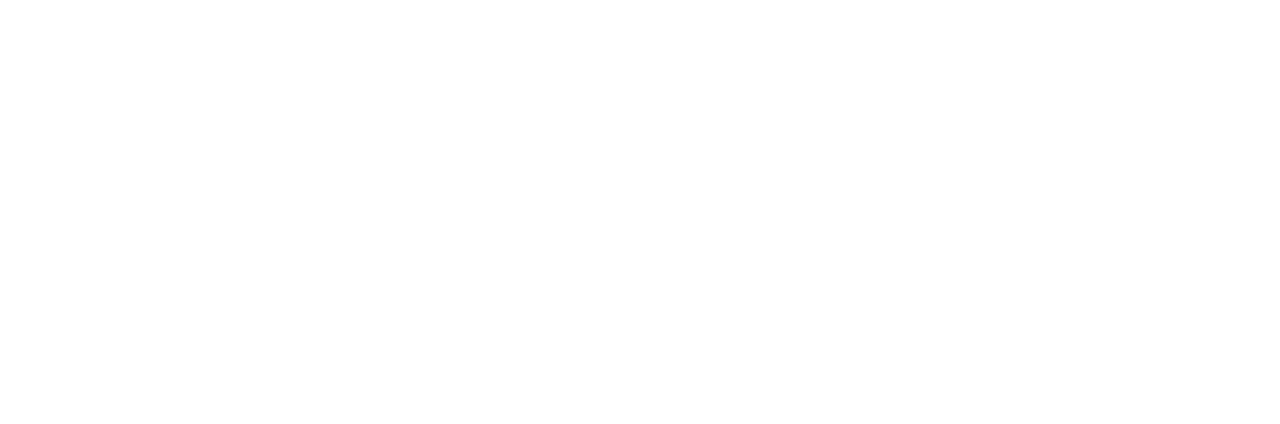
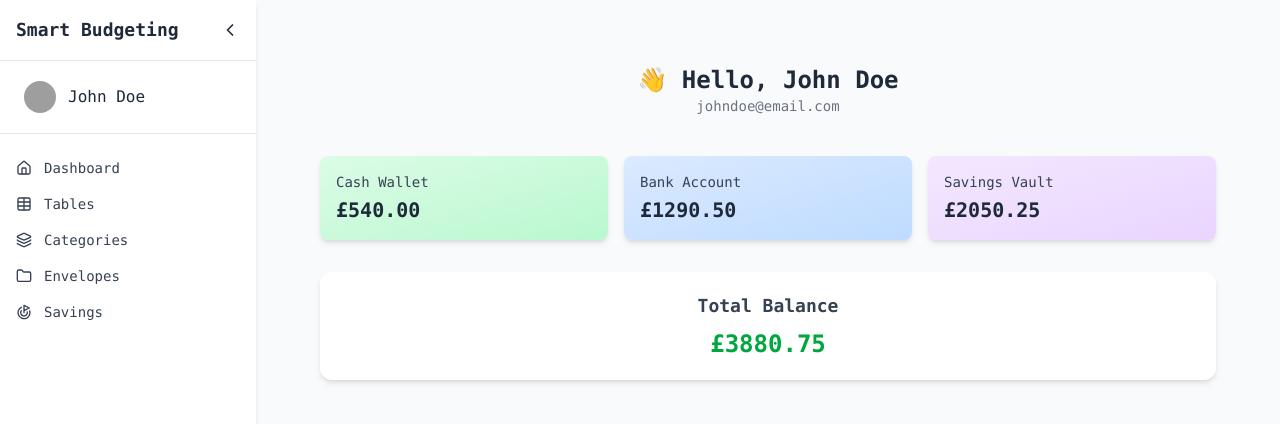
Before and after one commit to Pyaephyo33/sb-front-ui, a React (Vite) app: page /profile in a window 1280 px wide. Before the commit this address had no page. Shown: the top 424 px of the page. Built offline with nearby package versions, Linux system fonts and the light colour scheme; grey boxes are pictures that could not be loaded.

Commit message:
user profile finished

```diff
--- a/src/App.jsx
+++ b/src/App.jsx
@@ -14,6 +14,7 @@ import EditEnvelope from './pages/envelopes/EditEnvelope'
 import ListSavingsGoals from './pages/savingsGoals/ListSavingsGoals'
 import CreateSavingsGoals from './pages/savingsGoals/CreateSavingsGoals'
 
+import Profile from './pages/auth/Profile'
 
 // client
 import Home from './pages/Home'
@@ -30,6 +31,7 @@ const App = () => {
         <Route path='/tables' element={<Tables />} />
         <Route path='/categories' element={<Categories />} />
         <Route path='/auth' element={<Auth />} />
+        <Route path='/profile' element={<Profile />} />
 
 
         {/* Envelope */}
--- a/src/components/Sidebar.jsx
+++ b/src/components/Sidebar.jsx
@@ -35,6 +35,22 @@ const Sidebar = () => {
         </button>
       </div>
 
+
+      <div className="px-4 py-3 border-b border-gray-200 dark:border-gray-700">
+        <NavLink
+          to="/profile"
+          className="flex items-center gap-3 hover:bg-gray-100 dark:hover:bg-gray-700 p-2 rounded transition"
+        >
+          <img
+            src="https://ui-avatars.com/api/?name=User&background=random"
+            alt="Profile"
+            className="w-8 h-8 rounded-full"
+          />
+          {open && <span className="text-gray-800 dark:text-white font-medium">John Doe</span>}
+        </NavLink>
+      </div>
+
+
       <nav className="mt-4">
         {menuItems.map((item) => (
           <NavLink
--- /dev/null
+++ b/src/pages/auth/Profile.jsx
@@ -0,0 +1,60 @@
+import React from 'react';
+import Container from '../../components/Container';
+
+const accounts = [
+  {
+    name: 'Cash Wallet',
+    balance: 540,
+    color: 'from-green-100 to-green-200 dark:from-green-800 dark:to-green-700',
+  },
+  {
+    name: 'Bank Account',
+    balance: 1290.5,
+    color: 'from-blue-100 to-blue-200 dark:from-blue-800 dark:to-blue-700',
+  },
+  {
+    name: 'Savings Vault',
+    balance: 2050.25,
+    color: 'from-purple-100 to-purple-200 dark:from-purple-800 dark:to-purple-700',
+  },
+];
+
+const Profile = () => {
+  const total = accounts.reduce((acc, a) => acc + a.balance, 0);
+  const user = {
+    name: 'John Doe',
+    email: 'johndoe@email.com',
+  };
+
+  return (
+    <Container>
+      <div className="max-w-4xl mx-auto py-10">
+        <div className="text-center mb-10">
+          <h2 className="text-2xl font-semibold text-gray-800 dark:text-white">
+            👋 Hello, {user.name}
+          </h2>
+          <p className="text-sm text-gray-500 dark:text-gray-400">{user.email}</p>
+        </div>
+
+        <div className="grid grid-cols-1 md:grid-cols-3 gap-4 mb-8">
+          {accounts.map((acc, idx) => (
+            <div
+              key={idx}
+              className={`bg-gradient-to-br ${acc.color} p-4 rounded-lg shadow-md hover:shadow-xl transition-transform duration-300 transform hover:-translate-y-1`}
+            >
+              <h3 className="text-sm font-medium text-gray-700 dark:text-white mb-1">{acc.name}</h3>
+              <p className="text-xl font-bold text-gray-800 dark:text-white">£{acc.balance.toFixed(2)}</p>
+            </div>
+          ))}
+        </div>
+
+        <div className="bg-white dark:bg-gray-800 p-5 rounded-xl shadow-md text-center">
+          <h4 className="text-lg font-semibold text-gray-700 dark:text-white mb-2">Total Balance</h4>
+          <p className="text-2xl font-extrabold text-green-600 dark:text-green-400">£{total.toFixed(2)}</p>
+        </div>
+      </div>
+    </Container>
+  );
+};
+
+export default Profile;
```
